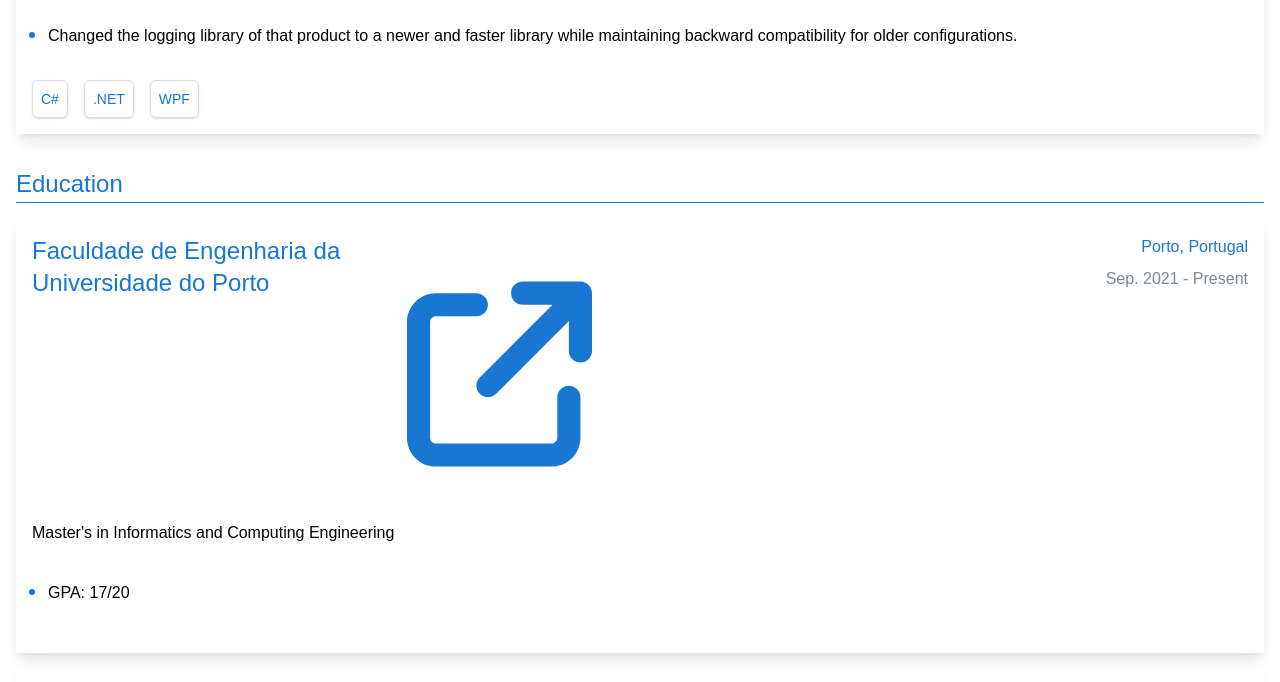
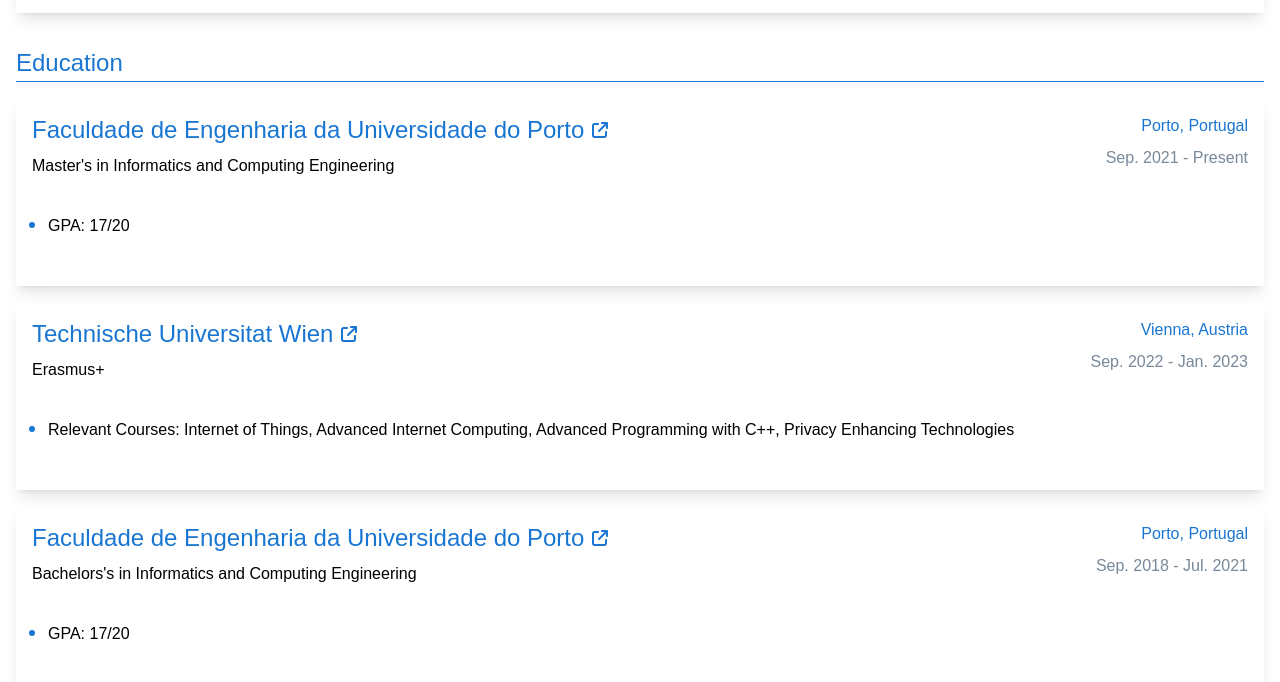
Before and after one commit to Xavier-Pisco/Xavier-Pisco.github.io, an Astro site: page /cv in a window 1280 px wide. Shown: the part 836-1518 px from the top of the page. Built offline with nearby package versions, Linux system fonts and the light colour scheme; Astro itself is replaced by a stand-in of ours.

Commit message:
Fixed icon width which was not working

```diff
--- a/src/icons/link.astro
+++ b/src/icons/link.astro
@@ -5,7 +5,7 @@
 <svg
   xmlns="http://www.w3.org/2000/svg"
   viewBox="0 0 512 512"
-  class={`h-full w-${width} fill-${color}`}
+  class={`h-full w-4 fill-${color}`}
 >
   <path
     d="M320 0c-17.7 0-32 14.3-32 32s14.3 32 32 32h82.7L201.4 265.4c-12.5 12.5-12.5 32.8 0 45.3s32.8 12.5 45.3 0L448 109.3V192c0 17.7 14.3 32 32 32s32-14.3 32-32V32c0-17.7-14.3-32-32-32H320zM80 32C35.8 32 0 67.8 0 112V432c0 44.2 35.8 80 80 80H400c44.2 0 80-35.8 80-80V320c0-17.7-14.3-32-32-32s-32 14.3-32 32V432c0 8.8-7.2 16-16 16H80c-8.8 0-16-7.2-16-16V112c0-8.8 7.2-16 16-16H192c17.7 0 32-14.3 32-32s-14.3-32-32-32H80z"
```
